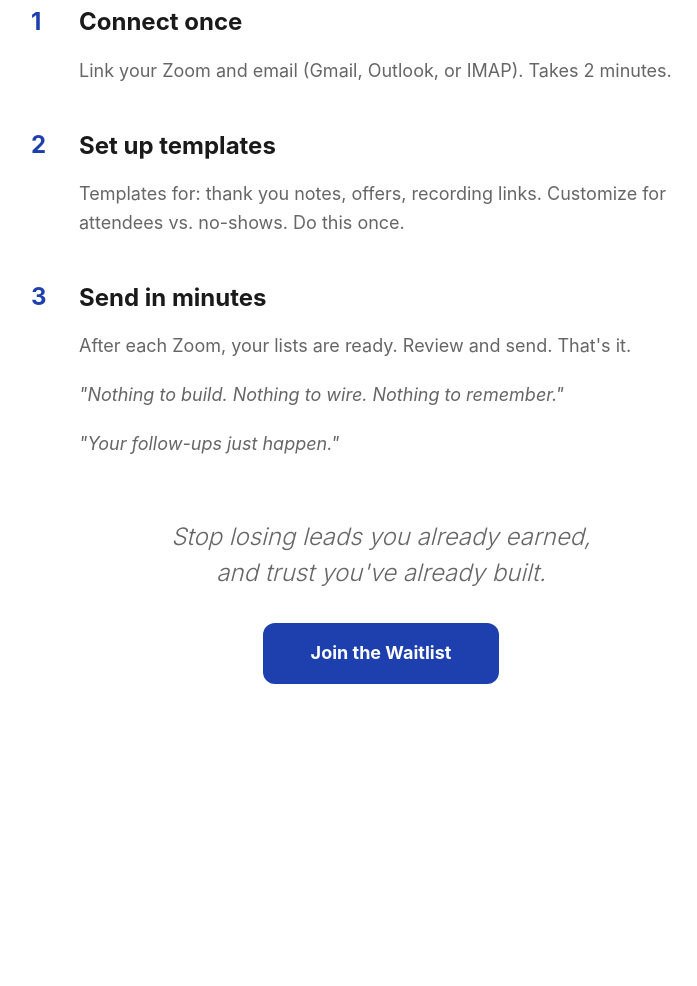
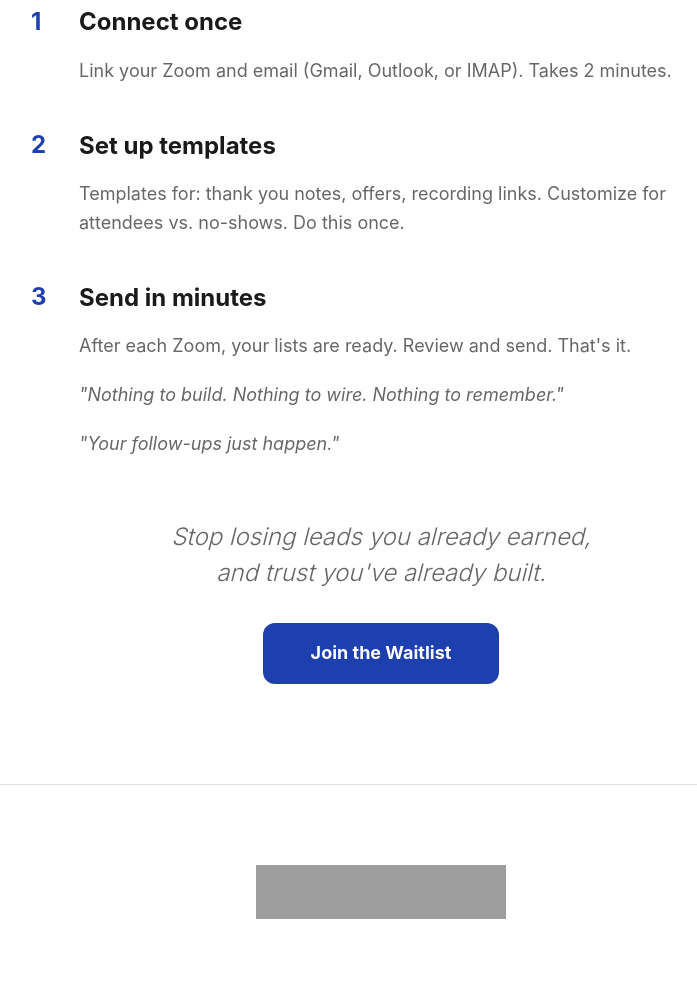
Before and after one commit to greysolve/follow-funnel-app-landing, a plain HTML site: page index.html in a window 1280 px wide. Shown: the part 1707-2693 px from the top of the page, without its empty margins (259-956 px from the left). Before the commit the page ends 2491 px from the top, so only its background shows below. Drawn offline with Linux system fonts and the light colour scheme; grey boxes are pictures that could not be loaded.

Commit message:
added product hunt badge

```diff
--- a/index.html
+++ b/index.html
@@ -416,6 +416,31 @@
                 margin-top: 40px;
                 margin-bottom: 24px;
             }
+
+            .footer {
+                padding: 40px 20px;
+            }
+        }
+
+        .footer {
+            max-width: 1200px;
+            margin: 0 auto;
+            padding: 60px 40px;
+            text-align: center;
+            border-top: 1px solid #e0e0e0;
+        }
+
+        .footer-badge {
+            display: inline-block;
+            margin-top: 20px;
+        }
+
+        .footer-badge img {
+            transition: opacity 0.2s;
+        }
+
+        .footer-badge:hover img {
+            opacity: 0.9;
         }
     </style>
 </head>
@@ -484,5 +509,11 @@
             <a href="#hero" class="cta-button">Join the Waitlist</a>
         </div>
     </section>
+
+    <footer class="footer">
+        <div class="footer-badge">
+            <a href="https://www.producthunt.com/products/followfunnel?embed=true&utm_source=badge-featured&utm_medium=badge&utm_source=badge-followfunnel" target="_blank"><img src="https://api.producthunt.com/widgets/embed-image/v1/featured.svg?post_id=1034817&theme=light&t=1762441144959" alt="FollowFunnel - Automated&#0032;Follow&#0045;Ups&#0032;for&#0032;Every&#0032;Zoom&#0032;Call | Product Hunt" style="width: 250px; height: 54px;" width="250" height="54" /></a>
+        </div>
+    </footer>
 </body>
 </html>
```
